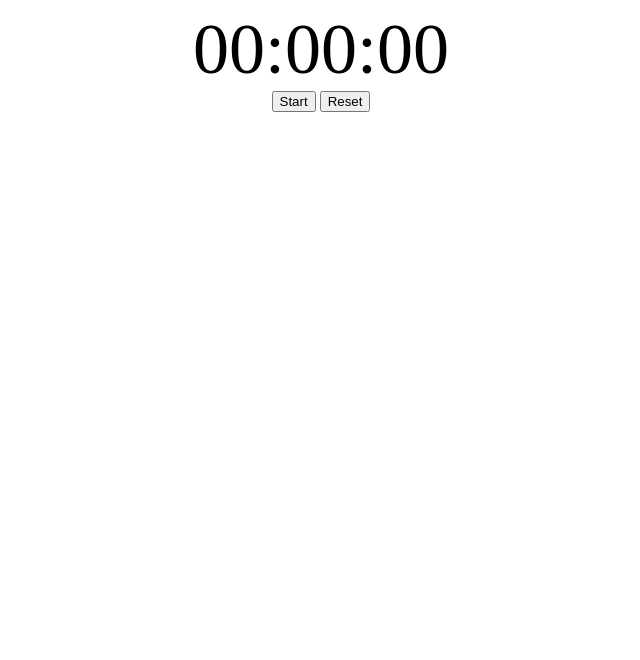
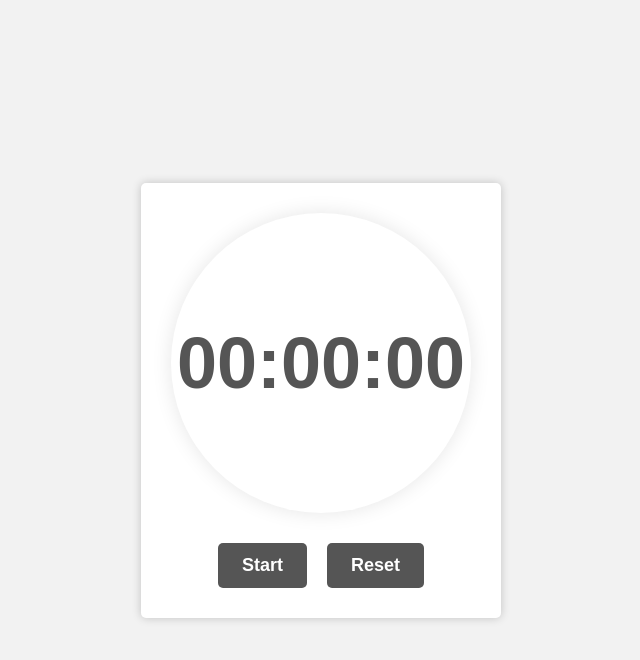
Before and after one commit to serhatkildaci/serhatkildaci.github.io, a plain HTML site: page stopwatch.html in a window 1280 px wide. Shown: the whole page, without its empty margins (319-959 px from the left). Drawn offline with Linux system fonts and the light colour scheme.

Commit message:
Update stopwatchstyles.css

```diff
--- a/stopwatchstyles.css
+++ b/stopwatchstyles.css
@@ -1,20 +1,71 @@
 
-.container{
+        * {
+            box-sizing: border-box;
+            font-family: sans-serif;
+        }
 
-height: 108px;
-width: 100%;
-}
+        body {
+            margin: 0;
+            padding: 0;
+            background-color: #f2f2f2;
+            display: flex;
+            justify-content: center;
+            align-items: center;
+            height: 100vh;
+        }
 
-#display{
+        .container {
+            background-color: #fff;
+            border-radius: 5px;
+            box-shadow: 0px 0px 10px rgba(0, 0, 0, 0.2);
+            display: flex;
+            flex-direction: column;
+            justify-content: center;
+            align-items: center;
+            padding: 30px;
+        }
 
-    width: 100%;
-    font-size: 72px;
-    text-align: center;
-    margin: 0px auto;
-}
+        #display {
+            background-color: #fff;
+            border-radius: 50%;
+            width: 300px;
+            height: 300px;
+            display: flex;
+            justify-content: center;
+            align-items: center;
+            font-size: 72px;
+            font-weight: bold;
+            color: #555;
+            box-shadow: 0px 0px 20px rgba(0, 0, 0, 0.1);
+            overflow: hidden;
+        }
 
-.buttons{
+        .buttons {
+            display: flex;
+            justify-content: center;
+            align-items: center;
+            margin-top: 30px;
+        }
 
+        button {
+            background-color: #555;
+            color: #fff;
+            border: none;
+            padding: 12px 24px;
+            border-radius: 5px;
+            font-size: 18px;
+            font-weight: bold;
+            margin: 0 10px;
+            cursor: pointer;
 
-    text-align: center;
-}
+        }
+
+        button:hover {
+            background-color: #fff;
+            color: #555;
+            border: 2px solid #555;
+        }
+
+        button:active {
+            transform: translateY(2px);
+        }
```
